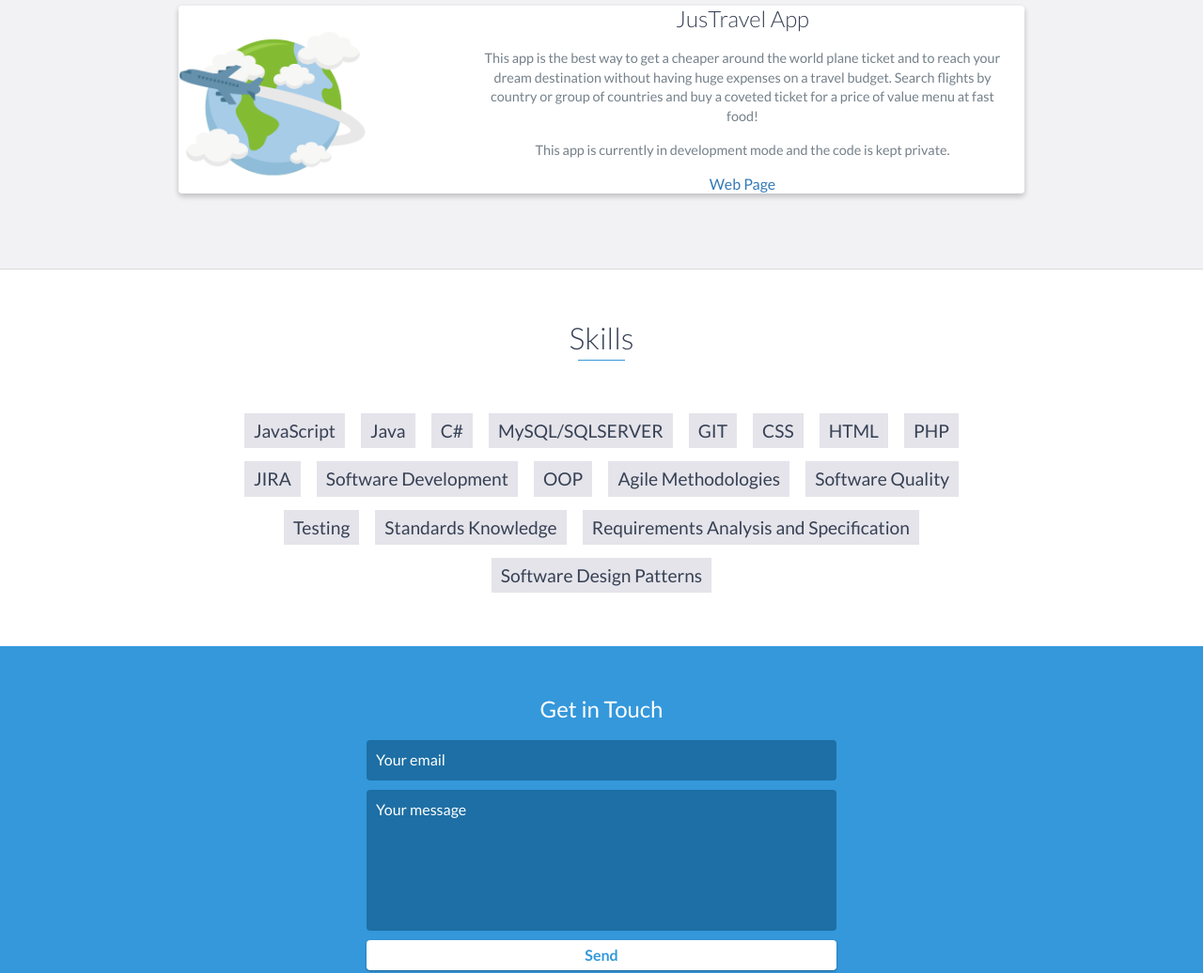
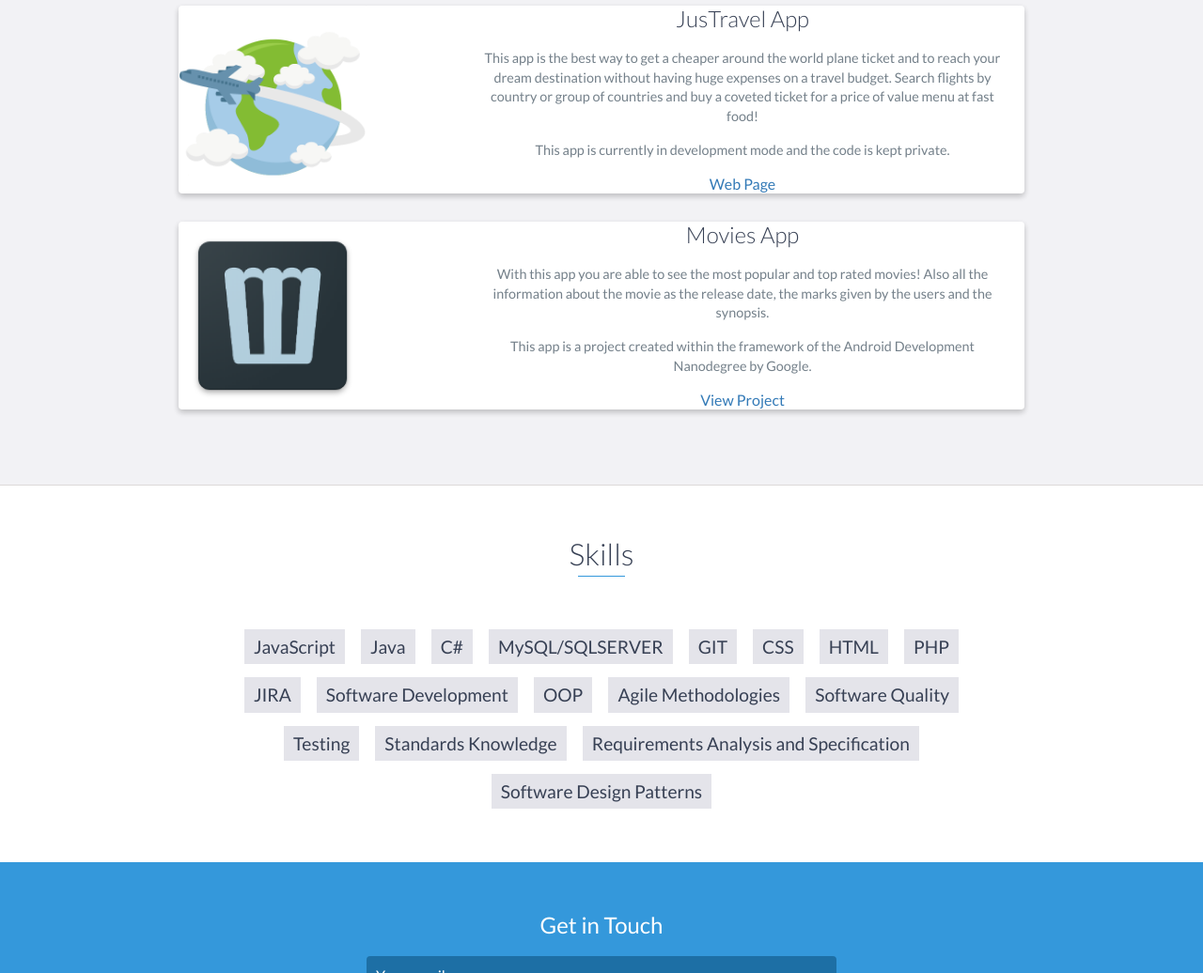
Before and after one commit to keponer/keponer.github.io, a website: page index.html in a window 1280 px wide. Shown: the part 3644-4680 px from the top of the page at 94% size. Drawn offline with nearby package versions, Linux system fonts and the light colour scheme.

Commit message:
Movies APP

```diff
--- a/index.html
+++ b/index.html
@@ -246,6 +246,27 @@
                 <!-- End .project -->
 
 
+
+                <div class="project shadow-large">
+                    <div class="project-image">
+                        <img src="images/moviesAPP.png" style="width: 200px; height: 200px;"/>
+                    </div>
+                    <!-- End .project-image -->
+                    <div class="project-info">
+                        <h3>Movies App</h3>
+                        <p>
+                                With this app you are able to see the most popular and top rated movies!
+                                Also all the information about the movie as the release date, the marks given by the users and the synopsis.
+                        </p>
+                        <p>This app is a project created within the framework of the Android Development Nanodegree by Google.</p>
+                        <a target="_blank" href="https://github.com/keponer/MoviesAPP">View Project</a>
+                    </div>
+                    <!-- End .project-info -->
+                </div>
+                <!-- End .project -->
+
+
+
             </div>
         </div>
     </div>
```
Also changed, not shown: images/moviesAPP.png (added).
